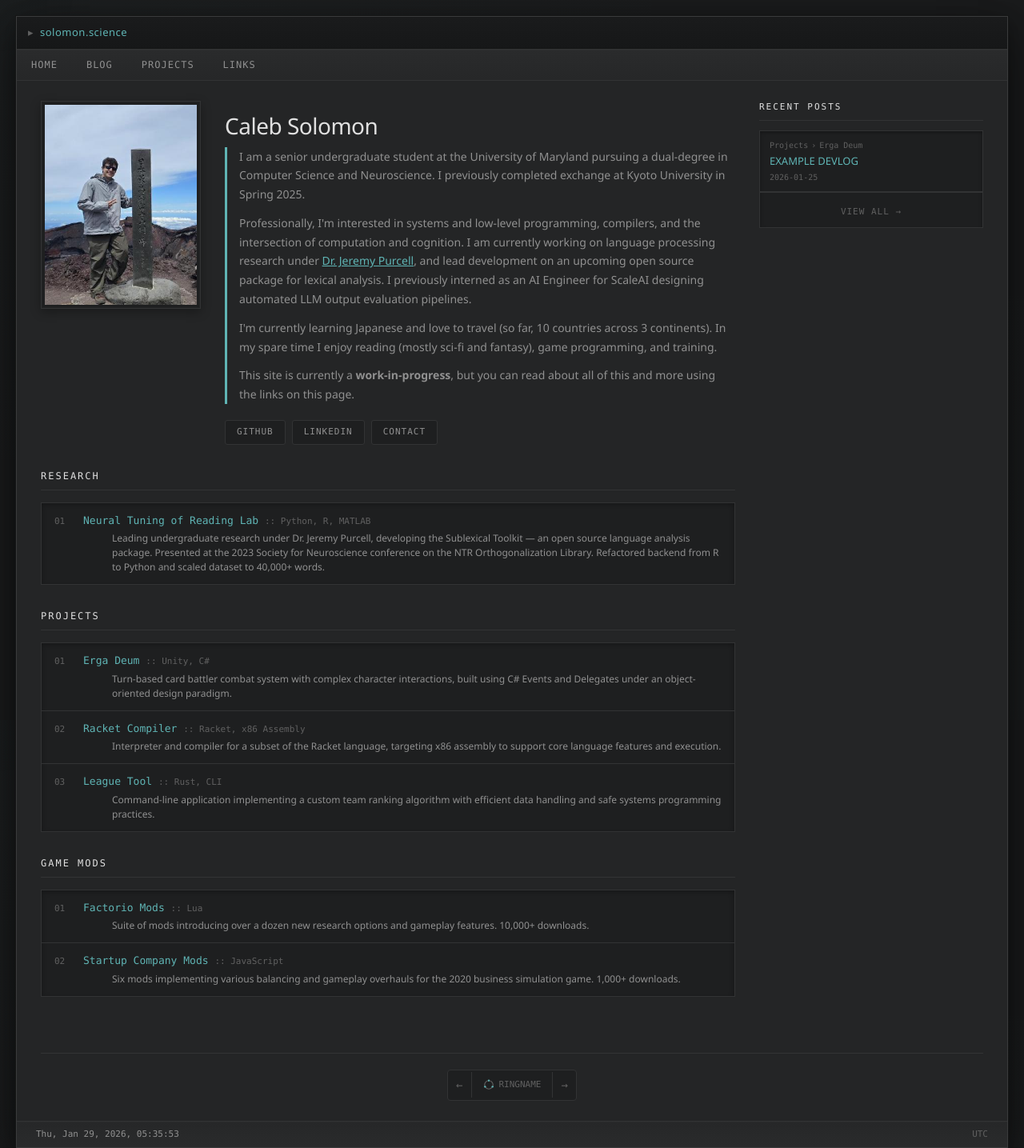
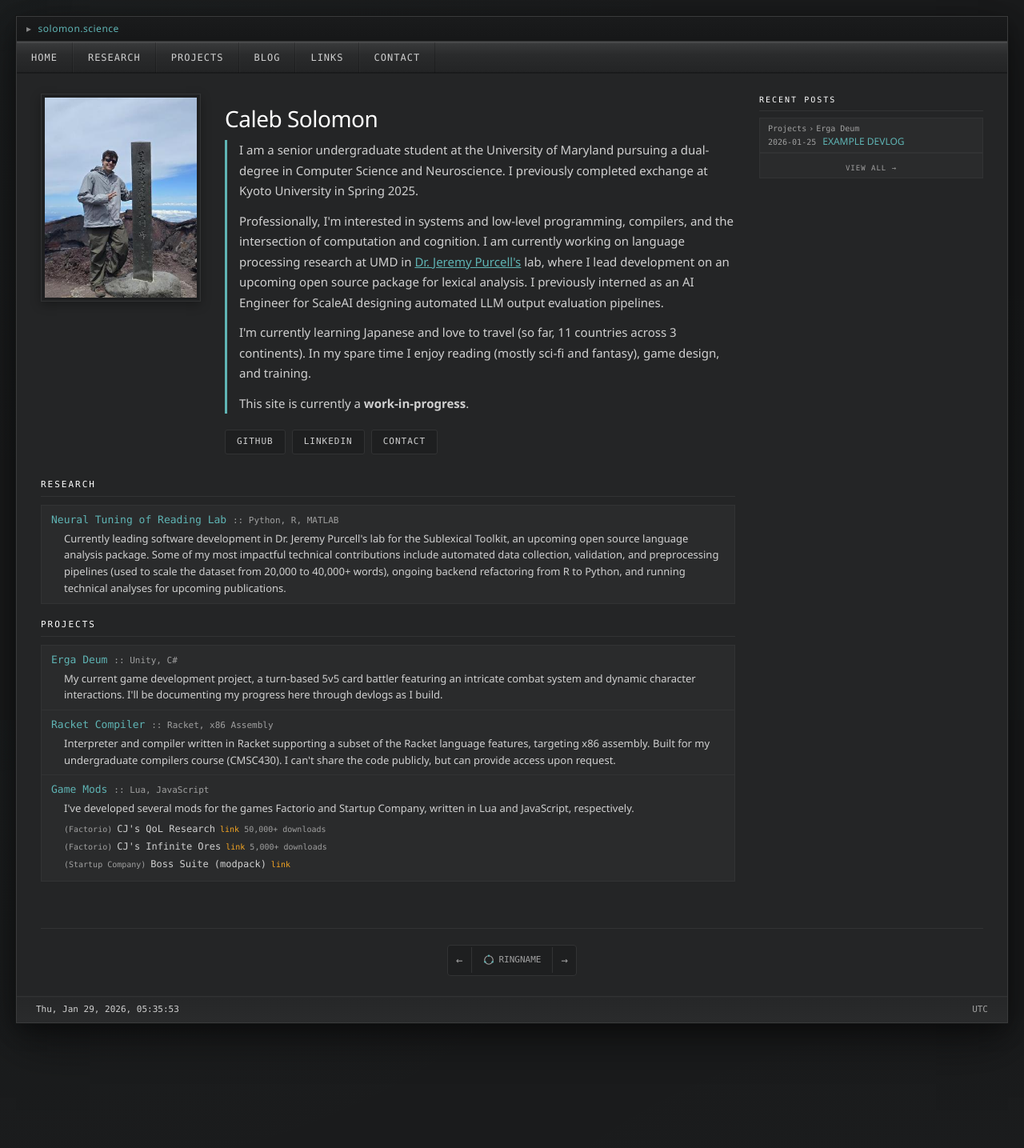
Before and after one commit to cj-sz/solomon.science, a Jekyll site: the page built from index.html, in a window 1280 px wide. Shown: the whole page at 80% size. Built offline with Jekyll 4.4.1, drawn with Linux system fonts in a browser that asks for light colours; after the commit the page ends 1279 px from its top, so only the background shows below that.

Commit message:
ui changes, organizational rework, contact page, placeholder articles, game mods section

```diff
--- a/_includes/navigation.html
+++ b/_includes/navigation.html
@@ -1,49 +1,33 @@
 <nav class="menubar">
-  <div class="menu-item">
-    <span>Home</span>
+  <a href="{{ '/' | relative_url }}" class="menu-item menu-link">Home</a>
+
+  <div class="menu-item has-dropdown">
+    <a href="{{ '/research/neural-tuning-of-reading' | relative_url }}" class="menu-link">Research</a>
     <div class="dropdown">
-      <a href="{{ '/' | relative_url }}">Home</a>
-      <div class="dropdown-divider"></div>
-      <a href="{{ '/#research' | relative_url }}">Research</a>
-      <a href="{{ '/#projects' | relative_url }}">Projects</a>
-      <a href="{{ '/#mods' | relative_url }}">Game Mods</a>
+      <a href="{{ '/research/neural-tuning-of-reading' | relative_url }}">Neural Tuning of Reading</a>
     </div>
   </div>
 
-  <div class="menu-item">
-    <span>Blog</span>
+  <div class="menu-item has-dropdown">
+    <a href="{{ '/#projects' | relative_url }}" class="menu-link">Projects</a>
     <div class="dropdown">
-      <a href="{{ '/blog' | relative_url }}">All Posts</a>
+      <a href="{{ '/projects/erga-deum' | relative_url }}">Erga Deum</a>
+      <a href="{{ '/projects/racket-compiler' | relative_url }}">Racket Compiler</a>
+      <a href="{{ '/projects/game-mods' | relative_url }}">Game Mods</a>
     </div>
   </div>
 
-  <div class="menu-item">
-    <span>Projects</span>
-    <div class="dropdown">
-      <a href="{{ '/#projects' | relative_url }}">All Projects</a>
-      <div class="dropdown-divider"></div>
-      <a href="{{ '/projects/erga-deum' | relative_url }}">Erga Deum</a>
-      <a href="#">Racket Compiler</a>
-      <a href="https://github.com/cj-sz/league-tool">League Tool</a>
-      <div class="dropdown-divider"></div>
-      <div class="submenu-trigger">
-        Game Mods
-        <div class="submenu">
-          <a href="#">Factorio Mods</a>
-          <a href="#">Startup Company Mods</a>
-        </div>
-      </div>
-    </div>
-  </div>
+  <a href="{{ '/blog' | relative_url }}" class="menu-item menu-link">Blog</a>
 
-  <div class="menu-item">
-    <span>Links</span>
+  <div class="menu-item has-dropdown">
+    <span class="menu-link">Links</span>
     <div class="dropdown">
       <a href="https://github.com/cj-sz">GitHub</a>
       <a href="https://linkedin.com/in/calebjsolomon">LinkedIn</a>
       <div class="dropdown-divider"></div>
       <a href="{{ '/webring/' | relative_url }}">Webring</a>
-      <a href="#contact">Contact</a>
     </div>
   </div>
+
+  <a href="{{ '/contact' | relative_url }}" class="menu-item menu-link">Contact</a>
 </nav>
--- a/assets/css/style.css
+++ b/assets/css/style.css
@@ -17,10 +17,10 @@
   --border-dark: #141515;
   --border-mid: #323334;
 
-  /* Text - simple hierarchy */
-  --text-primary: #e0e0e0;
-  --text-secondary: #909090;
-  --text-muted: #606060;
+  /* Text - simple hierarchy (high contrast) */
+  --text-primary: #ffffff;
+  --text-secondary: #d0d0d0;
+  --text-muted: #a0a0a0;
 
   /* Single accent color - soft teal */
   --accent: #5fb4b4;
@@ -84,9 +84,9 @@
   background: linear-gradient(180deg, var(--titlebar) 0%, #161718 100%);
   border-bottom: 1px solid var(--border-mid);
   color: var(--titlebar-text);
-  padding: 10px 14px;
+  padding: 6px 12px;
   font-weight: 500;
-  font-size: 13px;
+  font-size: 12px;
   display: flex;
   justify-content: space-between;
   align-items: center;
@@ -114,74 +114,126 @@
 }
 
 /* ============================================
-   NAVIGATION / MENUBAR
+   NAVIGATION / MENUBAR - Early 2000s UI Style
    ============================================ */
 
 .menubar {
-  background: linear-gradient(180deg, var(--bg-panel) 0%, #262728 100%);
+  background: linear-gradient(180deg, #3a3b3c 0%, #2a2b2c 40%, #232425 100%);
   padding: 0;
-  border-bottom: 1px solid var(--border-mid);
+  border-top: 1px solid #4a4b4c;
+  border-bottom: 1px solid #1a1b1c;
   display: flex;
   gap: 0;
-  box-shadow: inset 0 1px 0 rgba(255, 255, 255, 0.02);
+  box-shadow:
+    inset 0 1px 0 rgba(255, 255, 255, 0.08),
+    inset 0 -1px 0 rgba(0, 0, 0, 0.3);
   font-family: "JetBrains Mono", "Fira Code", "Consolas", monospace;
 }
 
 .menu-item {
   position: relative;
-  padding: 10px 18px;
-  cursor: default;
+  padding: 0;
   font-size: 12px;
   font-weight: 400;
   color: var(--text-secondary);
-  transition: all 0.15s ease;
   text-transform: uppercase;
   letter-spacing: 1px;
+  text-decoration: none;
 }
 
-.menu-item:hover {
-  background: var(--bg-inset);
-  color: var(--text-primary);
+.menu-item.menu-link {
+  display: flex;
+  align-items: center;
+  padding: 10px 18px;
+  color: var(--text-secondary);
+  text-decoration: none;
+  border-right: 1px solid rgba(0, 0, 0, 0.2);
+  border-left: 1px solid rgba(255, 255, 255, 0.03);
+  transition: none;
 }
 
+.menu-item.menu-link:first-child {
+  border-left: none;
+}
+
+.menu-item.menu-link:hover,
+.menu-item.has-dropdown:hover {
+  background: linear-gradient(180deg, #2a2b2c 0%, #1e1f20 100%);
+  box-shadow:
+    inset 0 2px 4px rgba(0, 0, 0, 0.4),
+    inset 0 -1px 0 rgba(255, 255, 255, 0.03);
+}
+
+.menu-item.menu-link:hover {
+  color: var(--accent);
+}
+
+.menu-item.has-dropdown .menu-link {
+  display: flex;
+  align-items: center;
+  padding: 10px 18px;
+  color: var(--text-secondary);
+  text-decoration: none;
+  border-right: 1px solid rgba(0, 0, 0, 0.2);
+  border-left: 1px solid rgba(255, 255, 255, 0.03);
+  transition: none;
+}
+
+.menu-item.has-dropdown:hover .menu-link {
+  color: var(--accent);
+}
+
+/* Dropdown - Instant appearance */
 .dropdown {
   display: none;
   position: absolute;
   top: 100%;
   left: 0;
-  background: var(--bg-panel);
-  border: 1px solid var(--border-mid);
+  background: linear-gradient(180deg, #323334 0%, #282929 100%);
+  border: 1px solid #1a1b1c;
+  border-top: 1px solid #4a4b4c;
   min-width: 220px;
   z-index: 1000;
   box-shadow:
-    0 8px 24px rgba(0, 0, 0, 0.5),
-    0 0 0 1px var(--border-dark),
-    inset 0 1px 0 rgba(255, 255, 255, 0.03);
+    2px 3px 8px rgba(0, 0, 0, 0.6),
+    inset 0 1px 0 rgba(255, 255, 255, 0.06);
 }
 
-.menu-item:hover > .dropdown {
+.menu-item.has-dropdown:hover > .dropdown {
   display: block;
 }
 
 .dropdown a,
 .dropdown .submenu-trigger {
   display: block;
-  padding: 10px 20px;
+  padding: 6px 16px;
   color: var(--text-secondary);
   text-decoration: none;
   font-size: 11px;
   font-weight: 400;
-  transition: all 0.1s ease;
+  transition: none;
   position: relative;
   text-transform: uppercase;
   letter-spacing: 1px;
   font-family: "JetBrains Mono", "Fira Code", "Consolas", monospace;
+  border-bottom: 1px solid rgba(0, 0, 0, 0.15);
+  border-top: 1px solid rgba(255, 255, 255, 0.02);
+}
+
+.dropdown a:first-child,
+.dropdown .submenu-trigger:first-child {
+  border-top: none;
+}
+
+.dropdown a:last-child {
+  border-bottom: none;
 }
 
 .dropdown a:hover,
 .dropdown .submenu-trigger:hover {
-  background: var(--bg-inset);
-  color: var(--text-primary);
+  background: linear-gradient(180deg, #1e1f20 0%, #1a1b1c 100%);
+  color: var(--accent);
+  box-shadow: inset 0 1px 3px rgba(0, 0, 0, 0.4);
 }
 
 /* Nested submenu styling */
@@ -190,28 +242,29 @@
 }
 
 .submenu-trigger::after {
-  content: "›";
+  content: "▸";
   position: absolute;
-  right: 15px;
+  right: 12px;
   color: var(--text-muted);
-  font-size: 14px;
+  font-size: 10px;
 }
 
 .submenu-trigger:hover::after {
-  color: var(--text-secondary);
+  color: var(--accent);
 }
 
 .submenu {
   display: none;
   position: absolute;
   left: 100%;
-  top: 0;
-  background: var(--bg-panel);
-  border: 1px solid var(--border-mid);
+  top: -1px;
+  background: linear-gradient(180deg, #323334 0%, #282929 100%);
+  border: 1px solid #1a1b1c;
+  border-left: 1px solid #4a4b4c;
   min-width: 200px;
   box-shadow:
-    0 8px 24px rgba(0, 0, 0, 0.5),
-    0 0 0 1px var(--border-dark);
+    2px 3px 8px rgba(0, 0, 0, 0.6),
+    inset 0 1px 0 rgba(255, 255, 255, 0.06);
 }
 
 .submenu-trigger:hover > .submenu {
@@ -219,13 +272,14 @@
 }
 
 .submenu a {
-  padding: 10px 20px;
+  padding: 6px 16px;
 }
 
 .dropdown-divider {
   height: 1px;
-  background: var(--border-mid);
-  margin: 6px 12px;
+  background: linear-gradient(90deg, transparent 0%, #1a1b1c 10%, #1a1b1c 90%, transparent 100%);
+  margin: 4px 0;
+  border-top: 1px solid rgba(255, 255, 255, 0.03);
 }
 
 /* ============================================
@@ -351,7 +405,7 @@
 }
 
 .about-inline p {
-  font-size: 14px;
+  font-size: 15px;
   font-weight: 300;
   line-height: 1.7;
   margin-bottom: 12px;
@@ -436,7 +490,7 @@
    ============================================ */
 
 .tech-section {
-  margin: 30px 0;
+  margin: 18px 0;
 }
 
 .tech-section:first-of-type {
@@ -444,10 +498,10 @@
 }
 
 .tech-section h2 {
-  font-size: 12px;
+  font-size: 11px;
   font-weight: 500;
-  margin-bottom: 15px;
-  padding-bottom: 8px;
+  margin-bottom: 10px;
+  padding-bottom: 6px;
   border-bottom: 1px solid var(--border-mid);
   color: var(--text-primary);
   text-transform: uppercase;
@@ -456,19 +510,16 @@
 }
 
 .tech-list {
-  background: var(--bg-inset);
+  background: var(--bg-panel);
   border: 1px solid var(--border-mid);
   font-family: "JetBrains Mono", "Fira Code", "Consolas", monospace;
   font-size: 13px;
-  box-shadow: inset 0 2px 6px rgba(0, 0, 0, 0.3);
 }
 
 .tech-list-item {
-  padding: 12px 16px;
+  padding: 8px 12px;
   border-bottom: 1px solid var(--border-mid);
-  display: flex;
-  align-items: baseline;
-  gap: 12px;
+  display: block;
   transition: background 0.1s ease;
 }
 
@@ -480,14 +531,8 @@
   background: rgba(255, 255, 255, 0.02);
 }
 
-.tech-list-item .index {
-  color: var(--text-muted);
-  font-size: 11px;
-  min-width: 24px;
-}
-
 .tech-list-item .title {
-  flex-grow: 1;
+  display: inline;
 }
 
 .tech-list-item .title a {
@@ -502,7 +547,7 @@
 
 .tech-list-item .meta {
   color: var(--text-muted);
-  font-size: 11px;
+  font-size: 10px;
   text-align: right;
 }
 
@@ -513,11 +558,129 @@
 
 .tech-list-item .description {
   color: var(--text-secondary);
-  font-size: 12px;
+  font-size: 13px;
   font-family: "Segoe UI", sans-serif;
   font-weight: 300;
+  margin-top: 3px;
+  margin-left: 16px;
+  line-height: 1.6;
+}
+
+/* Mod links styling */
+.mod-links {
   margin-top: 4px;
-  padding-left: 36px;
+  font-size: 10px;
+}
+
+.mod-links a.github-link {
+  color: var(--accent);
+  text-decoration: none;
+  margin-right: 8px;
+}
+
+.mod-links a.github-link:hover {
+  color: var(--accent-hover);
+}
+
+.mod-links a.factorio-link {
+  color: #f5a623;
+  text-decoration: none;
+  margin-right: 8px;
+}
+
+.mod-links a.factorio-link:hover {
+  color: #ffc04d;
+}
+
+.mod-subitem {
+  margin-top: 6px;
+  padding-left: 12px;
+  border-left: 2px solid var(--border-mid);
+}
+
+.mod-subitem .mod-title {
+  font-size: 12px;
+  color: var(--text-secondary);
+}
+
+.mod-subitem .mod-meta {
+  font-size: 11px;
+  color: var(--text-muted);
+  margin-top: 2px;
+}
+
+/* Game link colors */
+a.game-link-orange {
+  color: #f5a623;
+  text-decoration: none;
+  font-size: 10px;
+}
+
+a.game-link-orange:hover {
+  color: #ffc04d;
+}
+
+/* Mod gallery */
+.mod-gallery {
+  display: flex;
+  flex-wrap: wrap;
+  gap: 10px;
+  margin: 15px 0;
+}
+
+.mod-gallery img {
+  width: 100px;
+  height: 100px;
+  object-fit: contain;
+  border: 1px solid var(--border-mid);
+  background: var(--bg-inset);
+  padding: 3px;
+}
+
+.mod-gallery-label {
+  font-size: 10px;
+  color: var(--text-muted);
+  margin-bottom: 6px;
+  font-family: "JetBrains Mono", "Fira Code", "Consolas", monospace;
+}
+
+/* Mod list on home page */
+.mod-home-list {
+  margin-top: 6px;
+  margin-left: 16px;
+}
+
+.mod-home-item {
+  font-size: 12px;
+  color: var(--text-secondary);
+  margin-bottom: 4px;
+  display: flex;
+  align-items: baseline;
+  gap: 6px;
+}
+
+.mod-home-item .mod-game {
+  color: var(--text-muted);
+  font-size: 10px;
+}
+
+.mod-home-item .mod-name {
+  color: var(--text-secondary);
+}
+
+.mod-home-item .mod-link {
+  color: #f5a623;
+  text-decoration: none;
+  font-size: 10px;
+}
+
+.mod-home-item .mod-link:hover {
+  color: #ffc04d;
+}
+
+.mod-home-item .mod-downloads {
+  color: var(--text-muted);
+  font-size: 10px;
 }
 
 /* ============================================
@@ -525,14 +688,14 @@
    ============================================ */
 
 .sidebar-section {
-  margin-bottom: 25px;
+  margin-bottom: 20px;
 }
 
 .sidebar-section h3 {
-  font-size: 11px;
+  font-size: 10px;
   font-weight: 500;
-  margin-bottom: 12px;
-  padding-bottom: 8px;
+  margin-bottom: 8px;
+  padding-bottom: 6px;
   border-bottom: 1px solid var(--border-mid);
   color: var(--text-primary);
   text-transform: uppercase;
@@ -541,13 +704,12 @@
 }
 
 .sidebar-list {
-  background: var(--bg-inset);
+  background: var(--bg-panel);
   border: 1px solid var(--border-mid);
-  box-shadow: inset 0 2px 4px rgba(0, 0, 0, 0.3);
 }
 
 .sidebar-item {
-  padding: 10px 12px;
+  padding: 5px 10px;
   border-bottom: 1px solid var(--border-mid);
   transition: background 0.1s ease;
 }
@@ -563,7 +725,7 @@
 .sidebar-item-breadcrumb {
   font-size: 10px;
   color: var(--text-muted);
-  margin-bottom: 3px;
+  margin-bottom: 1px;
   font-family: "JetBrains Mono", "Fira Code", "Consolas", monospace;
 }
 
@@ -577,14 +739,28 @@
 }
 
 .sidebar-item-breadcrumb .sep {
-  margin: 0 4px;
+  margin: 0 3px;
   color: var(--text-muted);
 }
 
+.sidebar-item-row {
+  display: flex;
+  align-items: baseline;
+  gap: 8px;
+  line-height: 1.3;
+}
+
+.sidebar-item-meta {
+  font-size: 10px;
+  color: var(--text-muted);
+  font-family: "JetBrains Mono", "Fira Code", "Consolas", monospace;
+  flex-shrink: 0;
+}
+
 .sidebar-item-title {
-  font-size: 13px;
+  font-size: 12px;
   font-weight: 400;
-  line-height: 1.4;
+  line-height: 1.3;
 }
 
 .sidebar-item-title a {
@@ -597,21 +773,14 @@
   color: var(--accent-hover);
 }
 
-.sidebar-item-meta {
-  font-size: 10px;
-  color: var(--text-muted);
-  margin-top: 4px;
-  font-family: "JetBrains Mono", "Fira Code", "Consolas", monospace;
-}
-
 .sidebar-more {
-  padding: 10px 12px;
+  padding: 4px 10px;
   text-align: center;
   border-top: 1px solid var(--border-mid);
 }
 
 .sidebar-more a {
-  font-size: 11px;
+  font-size: 9px;
   color: var(--text-muted);
   text-decoration: none;
   text-transform: uppercase;
@@ -1173,6 +1342,62 @@
 }
 
 /* ============================================
+   CONTACT PAGE
+   ============================================ */
+
+.contact-content {
+  background: var(--bg-panel);
+  border: 1px solid var(--border-mid);
+  padding: 25px;
+  box-shadow:
+    inset 0 1px 0 rgba(255, 255, 255, 0.02),
+    0 4px 12px rgba(0, 0, 0, 0.2);
+}
+
+.contact-content p {
+  font-size: 14px;
+  font-weight: 300;
+  line-height: 1.7;
+  color: var(--text-secondary);
+  margin-bottom: 25px;
+}
+
+.contact-methods {
+  display: flex;
+  flex-direction: column;
+  gap: 15px;
+}
+
+.contact-item {
+  display: flex;
+  align-items: baseline;
+  gap: 15px;
+  padding: 12px 16px;
+  background: var(--bg-inset);
+  border: 1px solid var(--border-mid);
+  font-family: "JetBrains Mono", "Fira Code", "Consolas", monospace;
+  font-size: 13px;
+}
+
+.contact-item .contact-label {
+  color: var(--text-muted);
+  font-size: 11px;
+  text-transform: uppercase;
+  letter-spacing: 1px;
+  min-width: 80px;
+}
+
+.contact-item a {
+  color: var(--accent);
+  text-decoration: none;
+  transition: color 0.15s ease;
+}
+
+.contact-item a:hover {
+  color: var(--accent-hover);
+}
+
+/* ============================================
    RESPONSIVE
    ============================================ */
 
--- a/index.html
+++ b/index.html
@@ -21,16 +21,16 @@
           </p>
           <p>
             Professionally, I'm interested in systems and low-level programming, compilers, and
-            the intersection of computation and cognition. I am currently working on language processing research under
-            <a href="https://sites.google.com/view/www-jjpurcell-com/home/about-me">Dr. Jeremy Purcell</a>, and lead development
+            the intersection of computation and cognition. I am currently working on language processing research at UMD in
+            <a href="https://sites.google.com/view/www-jjpurcell-com/home/about-me">Dr. Jeremy Purcell's</a> lab, where I lead development
             on an upcoming open source package for lexical analysis. I previously interned as an AI Engineer for ScaleAI designing automated
             LLM output evaluation pipelines.
           </p>
           <p>
-            I'm currently learning Japanese and love to travel (so far, 10 countries across 3 continents). In my spare time I enjoy reading (mostly sci-fi and fantasy), game programming, and training.
+            I'm currently learning Japanese and love to travel (so far, 11 countries across 3 continents). In my spare time I enjoy reading (mostly sci-fi and fantasy), game design, and training.
           </p>
           <p>
-            This site is currently a <b>work-in-progress</b>, but you can read about all of this and more using the links on this page.
+            This site is currently a <b>work-in-progress</b>.
           </p>
         </div>
 
@@ -38,7 +38,7 @@
         <div class="profile-links">
           <a href="https://github.com/cj-sz" class="profile-link">GitHub</a>
           <a href="https://linkedin.com/in/calebjsolomon" class="profile-link">LinkedIn</a>
-          <a href="#contact" class="profile-link">Contact</a>
+          <a href="{{ '/contact' | relative_url }}" class="profile-link">Contact</a>
         </div>
       </div>
     </div>
@@ -49,15 +49,10 @@
       <div class="tech-list">
 
         <div class="tech-list-item">
-          <span class="index">01</span>
-          <div>
-            <span class="title"><a href="#">Neural Tuning of Reading Lab</a></span>
+          <span class="title"><a href="{{ '/research/neural-tuning-of-reading' | relative_url }}">Neural Tuning of Reading Lab</a></span>
           <span class="tags"> :: Python, R, MATLAB</span>
           <div class="description">
-              Leading undergraduate research under Dr. Jeremy Purcell, developing the Sublexical Toolkit —
-              an open source language analysis package. Presented at the 2023 Society for Neuroscience conference
-              on the NTR Orthogonalization Library. Refactored backend from R to Python and scaled dataset to 40,000+ words.
-            </div>
+            Currently leading software development in Dr. Jeremy Purcell's lab for the Sublexical Toolkit, an upcoming open source language analysis package. Some of my most impactful technical contributions include automated data collection, validation, and preprocessing pipelines (used to scale the dataset from 20,000 to 40,000+ words), ongoing backend refactoring from R to Python, and running technical analyses for upcoming publications.
           </div>
         </div>
 
@@ -70,55 +65,39 @@
       <div class="tech-list">
 
         <div class="tech-list-item">
-          <span class="index">01</span>
-          <div>
           <span class="title"><a href="{{ '/projects/erga-deum' | relative_url }}">Erga Deum</a></span>
           <span class="tags"> :: Unity, C#</span>
-            <div class="description">Turn-based card battler combat system with complex character interactions, built using C# Events and Delegates under an object-oriented design paradigm.</div>
-          </div>
+          <div class="description">My current game development project, a turn-based 5v5 card battler featuring an intricate combat system and dynamic character interactions. I'll be documenting my progress here through devlogs as I build.</div>
         </div>
 
         <div class="tech-list-item">
-          <span class="index">02</span>
-          <div>
-            <span class="title"><a href="#">Racket Compiler</a></span>
+          <span class="title"><a href="{{ '/projects/racket-compiler' | relative_url }}">Racket Compiler</a></span>
           <span class="tags"> :: Racket, x86 Assembly</span>
-            <div class="description">Interpreter and compiler for a subset of the Racket language, targeting x86 assembly to support core language features and execution.</div>
-          </div>
+          <div class="description">Interpreter and compiler written in Racket supporting a subset of the Racket language features, targeting x86 assembly. Built for my undergraduate compilers course (CMSC430). I can't share the code publicly, but can provide access upon request.</div>
         </div>
 
         <div class="tech-list-item">
-          <span class="index">03</span>
-          <div>
-            <span class="title"><a href="https://github.com/cj-sz/league-tool">League Tool</a></span>
-            <span class="tags"> :: Rust, CLI</span>
-            <div class="description">Command-line application implementing a custom team ranking algorithm with efficient data handling and safe systems programming practices.</div>
+          <span class="title"><a href="{{ '/projects/game-mods' | relative_url }}">Game Mods</a></span>
+          <span class="tags"> :: Lua, JavaScript</span>
+          <div class="description">I've developed several mods for the games Factorio and Startup Company, written in Lua and JavaScript, respectively.</div>
+          <div class="mod-home-list">
+            <div class="mod-home-item">
+              <span class="mod-game">(Factorio)</span>
+              <span class="mod-name">CJ's QoL Research</span>
+              <a href="https://mods.factorio.com/mod/CJs_QoL_Research_Ver1" class="mod-link" target="_blank">link</a>
+              <span class="mod-downloads">50,000+ downloads</span>
             </div>
+            <div class="mod-home-item">
+              <span class="mod-game">(Factorio)</span>
+              <span class="mod-name">CJ's Infinite Ores</span>
+              <a href="https://mods.factorio.com/mod/CJsInfiniteOres" class="mod-link" target="_blank">link</a>
+              <span class="mod-downloads">5,000+ downloads</span>
             </div>
-
+            <div class="mod-home-item">
+              <span class="mod-game">(Startup Company)</span>
+              <span class="mod-name">Boss Suite (modpack)</span>
+              <a href="https://github.com/cj-sz/BossSuite" class="mod-link" target="_blank">link</a>
             </div>
-    </div>
-
-    <!-- Game Mods Section -->
-    <div id="mods" class="tech-section">
-      <h2>Game Mods</h2>
-      <div class="tech-list">
-
-        <div class="tech-list-item">
-          <span class="index">01</span>
-          <div>
-            <span class="title"><a href="#">Factorio Mods</a></span>
-            <span class="tags"> :: Lua</span>
-            <div class="description">Suite of mods introducing over a dozen new research options and gameplay features. 10,000+ downloads.</div>
-          </div>
-        </div>
-
-        <div class="tech-list-item">
-          <span class="index">02</span>
-          <div>
-            <span class="title"><a href="#">Startup Company Mods</a></span>
-            <span class="tags"> :: JavaScript</span>
-            <div class="description">Six mods implementing various balancing and gameplay overhauls for the 2020 business simulation game. 1,000+ downloads.</div>
           </div>
         </div>
 
@@ -140,19 +119,19 @@
             {% for cat in post.categories %}{{ cat }}{% unless forloop.last %}<span class="sep">›</span>{% endunless %}{% endfor %}
           </div>
           {% endif %}
-          <div class="sidebar-item-title">
-            <a href="{{ post.url | relative_url }}">{{ post.title }}</a>
-          </div>
-          <div class="sidebar-item-meta">
-            {{ post.date | date: "%Y-%m-%d" }}
+          <div class="sidebar-item-row">
+            <div class="sidebar-item-meta">{{ post.date | date: "%Y-%m-%d" }}</div>
+            <div class="sidebar-item-title"><a href="{{ post.url | relative_url }}">{{ post.title }}</a></div>
           </div>
         </div>
         {% endfor %}
 
         {% if site.posts.size == 0 %}
         <div class="sidebar-item">
+          <div class="sidebar-item-row">
+            <div class="sidebar-item-meta">—</div>
             <div class="sidebar-item-title">No posts yet</div>
-          <div class="sidebar-item-meta">Check back soon</div>
+          </div>
         </div>
         {% endif %}
 
--- a/webring.html
+++ b/webring.html
@@ -49,7 +49,7 @@
       <div>
         <span class="title"><a href="https://solomon.science">solomon.science</a></span>
         <span class="tags"> :: Your Name</span>
-        <div class="description">Personal website and blog. (You are here)</div>
+        <div class="description">Caleb Solomon's personal website and blog. (You are here)</div>
       </div>
     </div>
     <div class="tech-list-item">
```
Also changed, not shown: contact.html (added, +22 -0 lines), projects/game-mods.md (added, +44 -0 lines), projects/racket-compiler.md (added, +20 -0 lines), research/neural-tuning-of-reading.md (added, +20 -0 lines), assets/images/posts/game-mods/bmonlineinterview.png (added), assets/images/posts/game-mods/esaddoshandler.png (added), assets/images/posts/game-mods/fullsystemset.png (added), assets/images/posts/game-mods/sc_component1.PNG (added), assets/images/posts/game-mods/sc_component2.PNG (added), assets/images/posts/game-mods/sc_component3.PNG (added). Lines whose indentation alone changed are shown as unchanged.
